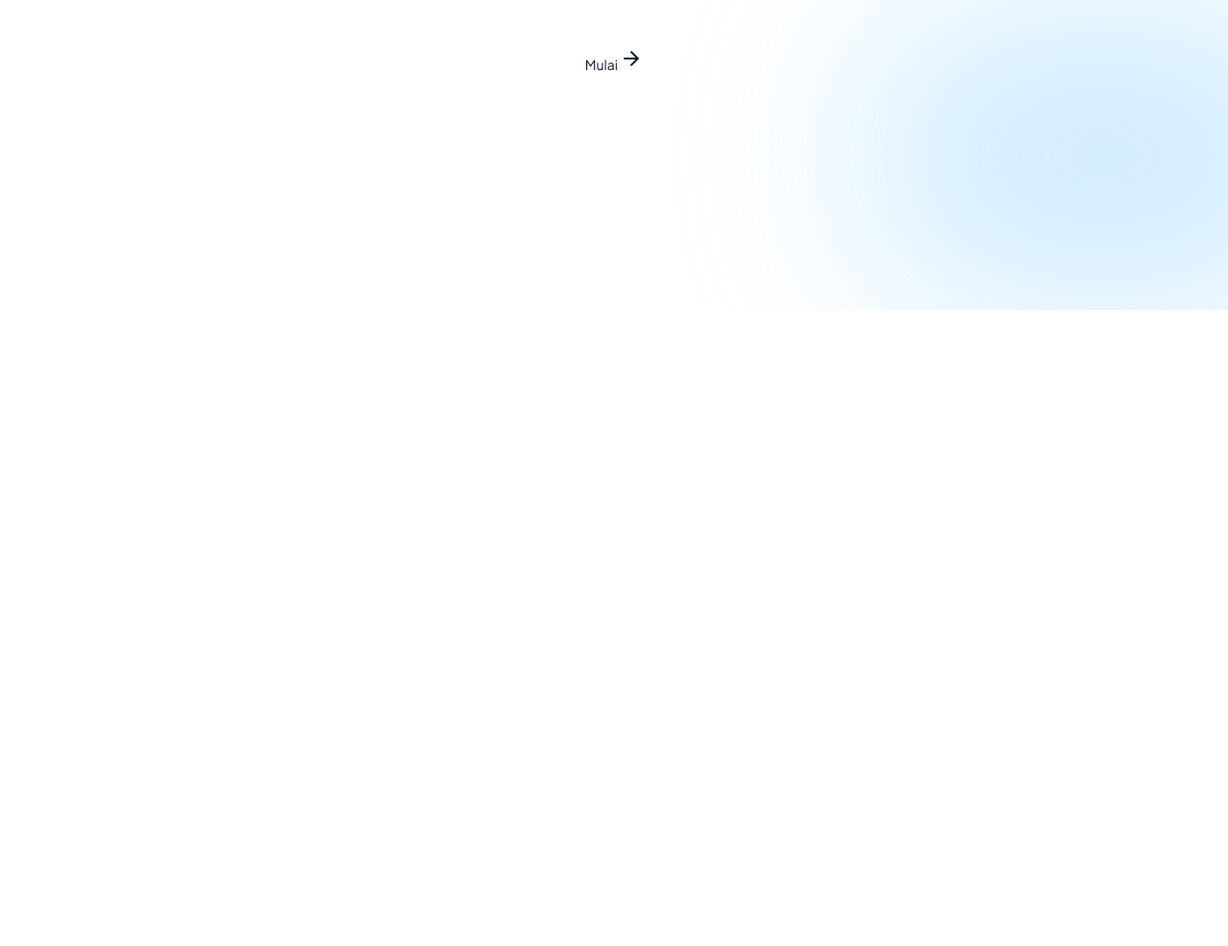
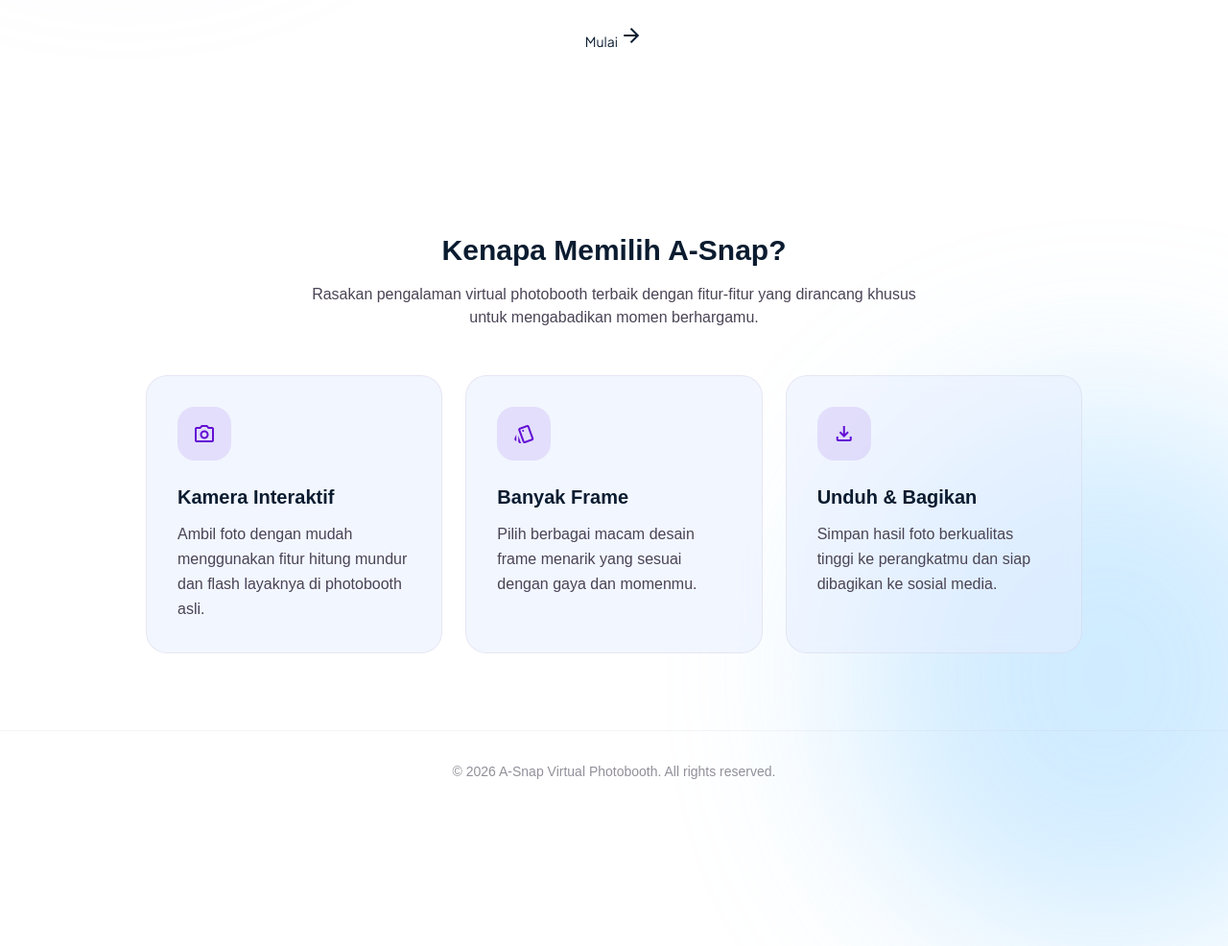
Before and after one commit to adyan03/photobooth_web, an Astro site: page / in a window 1280 px wide. Shown: the part 557-1543 px from the top of the page at 96% size. Before the commit the page ends 880 px from the top, so only its background shows below. Built offline with nearby package versions, Linux system fonts and the light colour scheme; Astro itself is replaced by a stand-in of ours.

Commit message:
update halaman utama

```diff
--- a/src/pages/index.astro
+++ b/src/pages/index.astro
@@ -4,7 +4,50 @@ import AmbientBackground from '../components/AmbientBackground.astro';
 import WelcomeHero from '../components/WelcomeHero.astro';
 ---
 
-<Layout title="Virtual Photobooth - Welcome" bodyClass="bg-background text-on-background min-h-screen flex flex-col items-center justify-center relative overflow-hidden">
+<Layout title="Virtual Photobooth - Welcome" bodyClass="bg-background text-on-background min-h-screen flex flex-col relative overflow-x-hidden">
     <AmbientBackground variant="welcome" />
-    <WelcomeHero />
+
+    <!-- Hero Section -->
+    <div class="flex-grow flex flex-col items-center justify-center pt-24 pb-16 min-h-[90vh]">
+        <WelcomeHero />
+    </div>
+
+    <!-- Features Section to enable scrolling and make it not stiff -->
+    <section class="w-full max-w-5xl mx-auto px-6 py-20 z-10">
+        <div class="text-center mb-12">
+            <h2 class="text-3xl font-bold text-on-surface mb-4">Kenapa Memilih A-Snap?</h2>
+            <p class="text-on-surface-variant max-w-2xl mx-auto">Rasakan pengalaman virtual photobooth terbaik dengan fitur-fitur yang dirancang khusus untuk mengabadikan momen berhargamu.</p>
+        </div>
+
+        <div class="grid grid-cols-1 md:grid-cols-3 gap-6">
+            <div class="bg-surface-container/50 backdrop-blur-sm p-8 rounded-3xl border border-outline-variant/30 hover:border-primary/50 hover:shadow-lg hover:-translate-y-1 transition-all duration-300 group">
+                <div class="w-14 h-14 bg-primary/10 rounded-2xl flex items-center justify-center mb-6 text-primary group-hover:scale-110 group-hover:rotate-3 transition-transform duration-300">
+                    <span class="material-symbols-outlined text-3xl">photo_camera</span>
+                </div>
+                <h3 class="text-xl font-bold mb-3 text-on-surface">Kamera Interaktif</h3>
+                <p class="text-on-surface-variant leading-relaxed">Ambil foto dengan mudah menggunakan fitur hitung mundur dan flash layaknya di photobooth asli.</p>
+            </div>
+
+            <div class="bg-surface-container/50 backdrop-blur-sm p-8 rounded-3xl border border-outline-variant/30 hover:border-primary/50 hover:shadow-lg hover:-translate-y-1 transition-all duration-300 group">
+                <div class="w-14 h-14 bg-primary/10 rounded-2xl flex items-center justify-center mb-6 text-primary group-hover:scale-110 group-hover:-rotate-3 transition-transform duration-300">
+                    <span class="material-symbols-outlined text-3xl">style</span>
+                </div>
+                <h3 class="text-xl font-bold mb-3 text-on-surface">Banyak Frame</h3>
+                <p class="text-on-surface-variant leading-relaxed">Pilih berbagai macam desain frame menarik yang sesuai dengan gaya dan momenmu.</p>
+            </div>
+
+            <div class="bg-surface-container/50 backdrop-blur-sm p-8 rounded-3xl border border-outline-variant/30 hover:border-primary/50 hover:shadow-lg hover:-translate-y-1 transition-all duration-300 group">
+                <div class="w-14 h-14 bg-primary/10 rounded-2xl flex items-center justify-center mb-6 text-primary group-hover:scale-110 group-hover:rotate-3 transition-transform duration-300">
+                    <span class="material-symbols-outlined text-3xl">download</span>
+                </div>
+                <h3 class="text-xl font-bold mb-3 text-on-surface">Unduh & Bagikan</h3>
+                <p class="text-on-surface-variant leading-relaxed">Simpan hasil foto berkualitas tinggi ke perangkatmu dan siap dibagikan ke sosial media.</p>
+            </div>
+        </div>
+    </section>
+
+    <!-- Footer Section -->
+    <footer class="w-full py-8 text-center text-on-surface-variant/60 text-sm z-10 mt-auto border-t border-outline-variant/20">
+        <p>&copy; {new Date().getFullYear()} A-Snap Virtual Photobooth. All rights reserved.</p>
+    </footer>
 </Layout>
```
